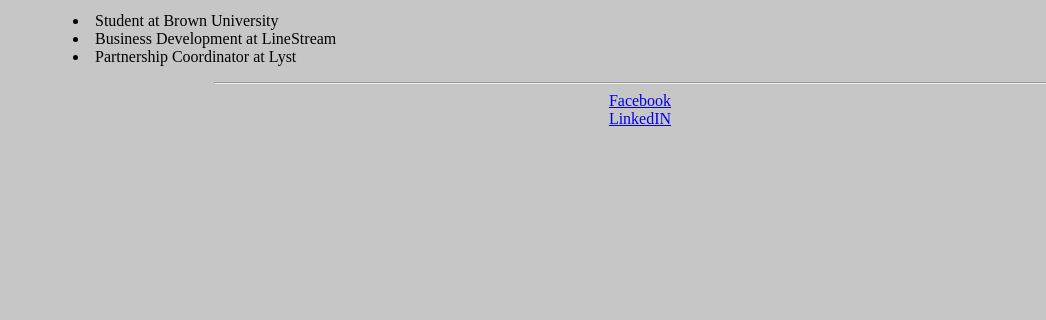
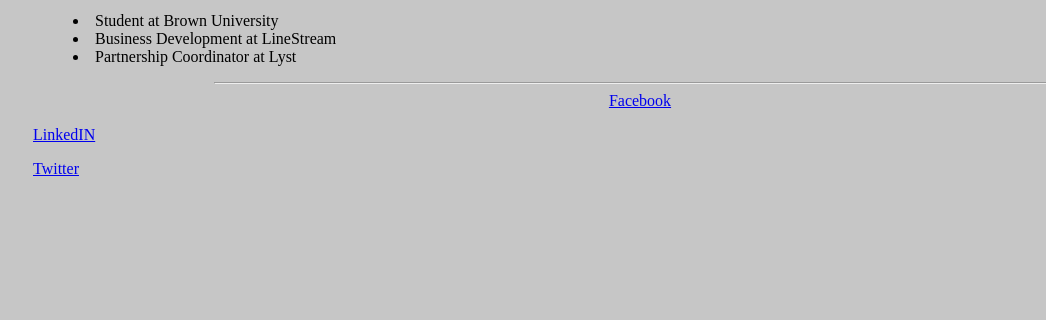
Before and after one commit to mehves/mehves.github.io, a plain HTML site: page index.html in a window 1280 px wide. Shown: the part 225-545 px from the top of the page, 0-1046 px from the left. Drawn offline with Linux system fonts and the light colour scheme.

Commit message:
added my Twitter

```diff
--- a/index.html
+++ b/index.html
@@ -25,7 +25,8 @@
 
 	<a href="https://www.facebook.com/mtangun">Facebook</a>
 	</br>
-	<a href="https://www.linkedin.com/in/mtangun?trk=hp-identity-photo">LinkedIN</a>
+	<p> <a href="https://www.linkedin.com/in/mtangun?trk=hp-identity-photo">LinkedIN</a></p>
+	<p> <a href="https://twitter.com/MehvesOfelya">Twitter</a></p>
 	</br></br>
 
 
```
